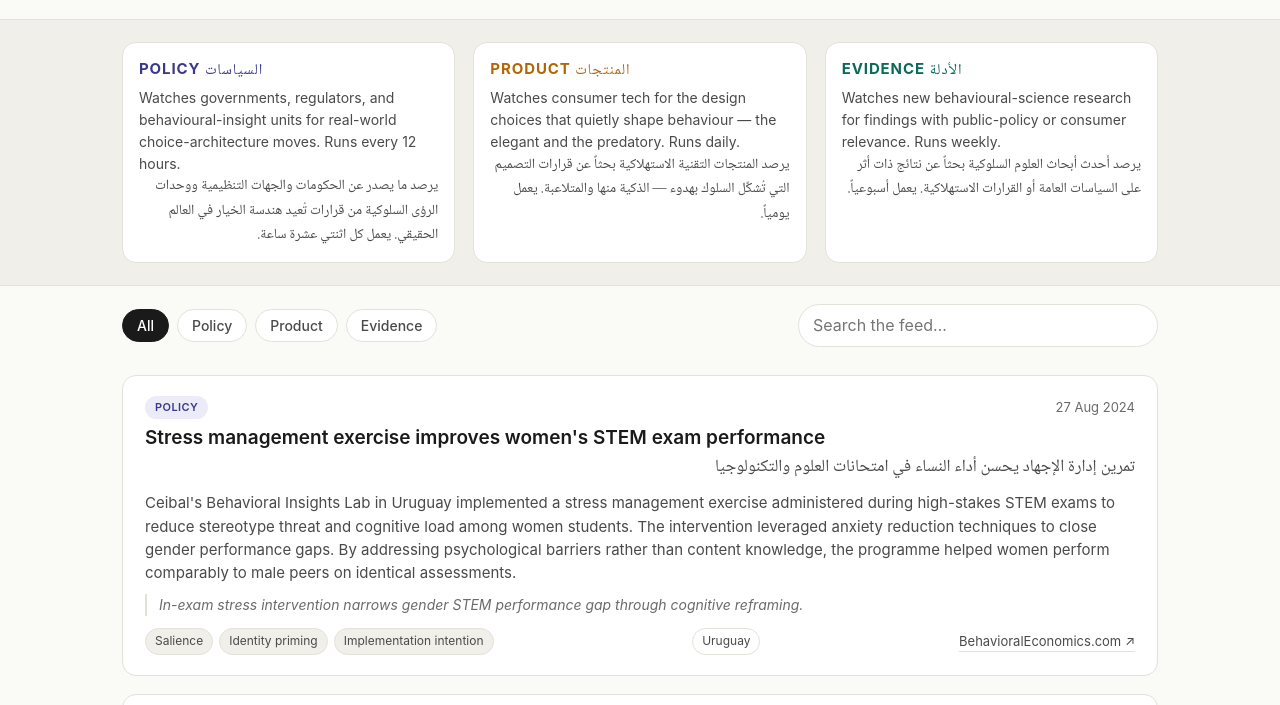
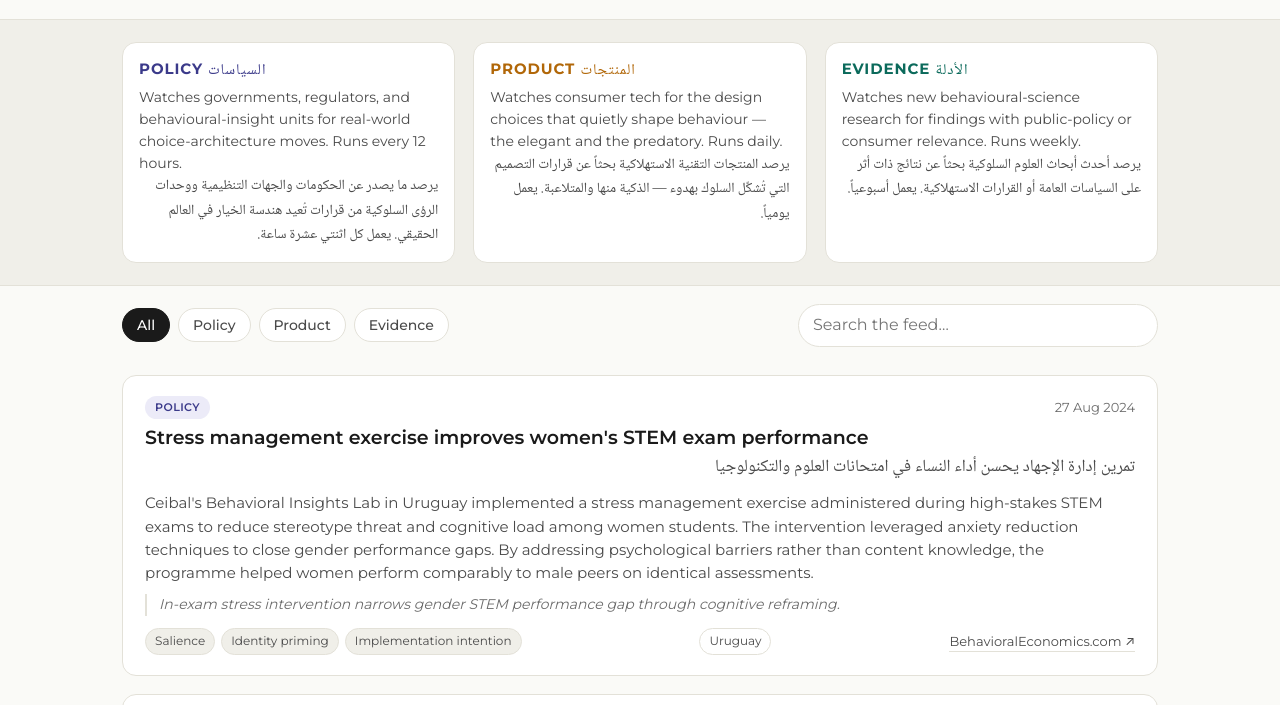
Before and after one commit to aljailanir-prog/mirsad, a plain HTML site: page index.html in a window 1280 px wide. Shown: the part 159-864 px from the top of the page. Drawn offline with Linux system fonts and the light colour scheme.

Commit message:
Update style.css

```diff
--- a/style.css
+++ b/style.css
@@ -30,7 +30,7 @@ html, body {
   padding: 0;
   background: var(--bg);
   color: var(--ink);
-  font-family: 'Inter', -apple-system, BlinkMacSystemFont, 'Segoe UI', sans-serif;
+font-family: 'Montserrat', -apple-system, BlinkMacSystemFont, 'Segoe UI', sans-serif;
   font-size: 16px;
   line-height: 1.55;
   -webkit-font-smoothing: antialiased;
```
